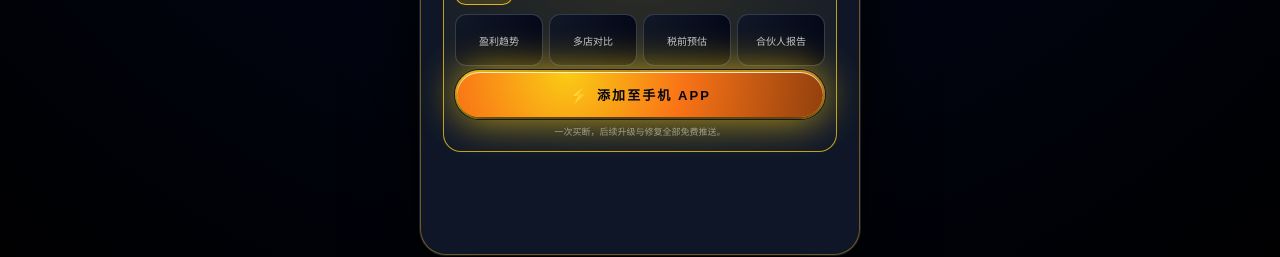
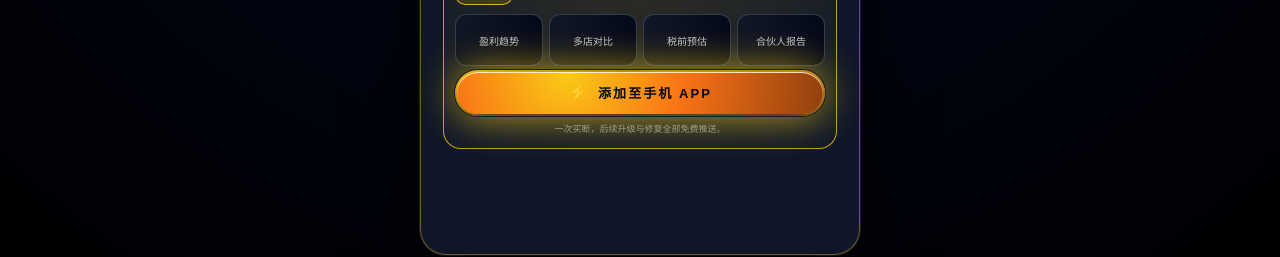
Before and after one commit to hzz1231453-debug/shanji-ledger, a website: page index.html in a window 1280 px wide. Shown: the part 515-772 px from the top of the page. Drawn offline with Linux system fonts and the light colour scheme.

Commit message:
Install UX polish: centered CTA + iOS fallback copy + icon sizes

```diff
--- a/index.html
+++ b/index.html
@@ -6,8 +6,8 @@
     <meta name="theme-color" content="#020617" />
     <meta name="apple-mobile-web-app-capable" content="yes" />
     <meta name="apple-mobile-web-app-status-bar-style" content="black-translucent" />
-    <meta name="apple-mobile-web-app-title" content="闪记账本" />
-    <link rel="apple-touch-icon" href="/icons/apple-touch-icon.png" />
+    <meta name="apple-mobile-web-app-title" content="闪记" />
+    <link rel="apple-touch-icon" sizes="180x180" href="/logo.png" />
     <link rel="preconnect" href="https://fonts.googleapis.com" />
     <link rel="preconnect" href="https://fonts.gstatic.com" crossorigin />
     <link
@@ -336,12 +336,15 @@
         display: flex;
         align-items: center;
         justify-content: center;
-        gap: 6px;
+        gap: 8px;
+        line-height: 1;
         animation: breath 2.4s ease-in-out infinite;
       }
       .cta-btn span.icon {
         font-size: 16px;
-        transform: translateY(1px);
+        transform: translateY(0);
+        display: inline-flex;
+        align-items: center;
       }
       .cta-note {
         margin-top: 6px;
@@ -510,7 +513,7 @@
             payLabel: '添加至手机 APP',
             installFallbackTitle: '安装指引',
             installFallbackBody:
-              '💡 想要 APP 體驗？點擊 Safari 下方【分享】圖標（向上箭頭），再選擇【添加到主屏幕】即可！',
+              '💡 當前瀏覽器暫不支援一鍵安裝，請從瀏覽器選單完成 APP 安裝。',
             installFallbackClose: '知道了',
             ctaNote: '一次买断，后续升级与修复全部免费推送。',
           },
@@ -538,7 +541,7 @@
             payLabel: '휴대폰 APP에 추가',
             installFallbackTitle: '설치 안내',
             installFallbackBody:
-              '💡 APP처럼 쓰고 싶다면 Safari 하단의 공유 아이콘(위쪽 화살표)을 누른 뒤, 홈 화면에 추가를 선택하세요.',
+              '💡 현재 브라우저에서는 원클릭 설치가 제한됩니다. 브라우저 메뉴에서 APP 설치를 진행해 주세요.',
             installFallbackClose: '확인',
             ctaNote: '일시불 결제, 이후 기능 업데이트와 패치는 모두 무료입니다.',
           },
@@ -565,7 +568,7 @@
             payLabel: 'スマホ APPに追加',
             installFallbackTitle: 'インストール案内',
             installFallbackBody:
-              '💡 APP体験をしたい場合は、Safari下部の共有アイコン（上向き矢印）を押し、ホーム画面に追加を選択してください。',
+              '💡 このブラウザはワンタップ導入に未対応です。ブラウザメニューから APP をインストールしてください。',
             installFallbackClose: 'OK',
             ctaNote: '一度の買い切りで、その後のアップデートと修正はすべて無料です。',
           },
@@ -594,7 +597,7 @@
             payLabel: 'Add to Mobile APP',
             installFallbackTitle: 'Install Guide',
             installFallbackBody:
-              '💡 Want APP mode? Tap Safari share icon (up arrow), then choose Add to Home Screen.',
+              '💡 One-tap install is unavailable in this browser. Please finish APP install from browser menu.',
             installFallbackClose: 'Got it',
             ctaNote: 'One-time payment. All future upgrades and fixes are pushed for free.',
           },
```
Also changed, not shown: manifest.json.
